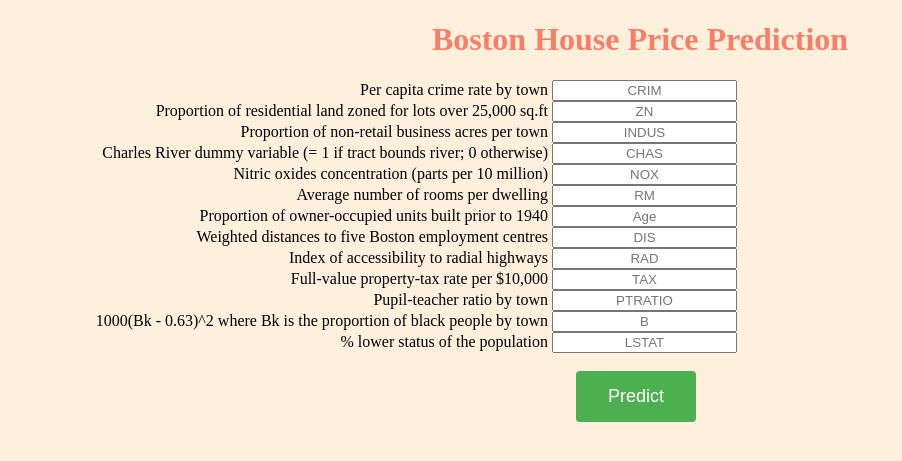
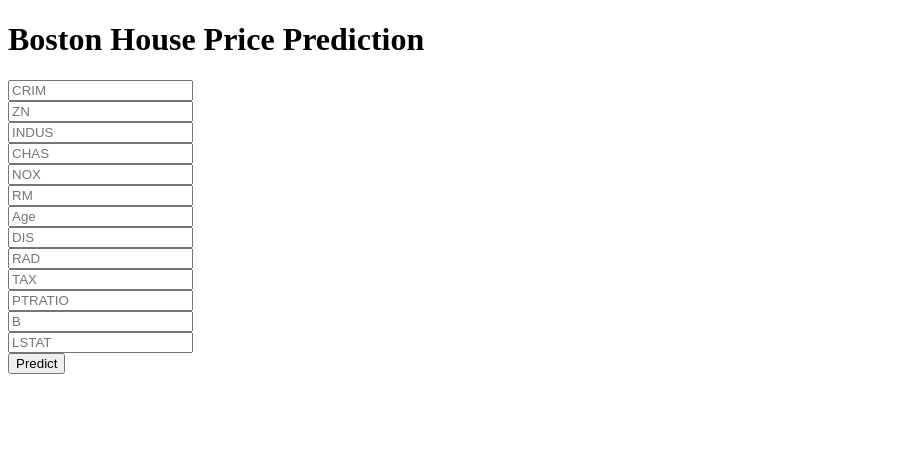
Before and after one commit to MounicaKandi/Housing-Price-Prediction, a Flask app: page / in a window 1280 px wide. Shown: the top 461 px of the page, without its empty margins (0-902 px from the left). Run offline with Flask 2, Linux system fonts and the light colour scheme; parts of the project's set-up code (start-up, migrations or seed data) failed here and were passed over.

Commit message:
New update

```diff
--- a/app.py
+++ b/app.py
@@ -7,7 +7,7 @@ import pandas as pd
 
 app=Flask(__name__)
 ## Load the model
-regmodel=pickle.load(open('ranforestregmodel.pkl','rb'))
+regmodel=pickle.load(open('regmodel.pkl','rb'))
 scalar=pickle.load(open('scaling.pkl','rb'))
 @app.route('/')
 def home():
--- a/templates/home.css
+++ /dev/null
@@ -1,7 +0,0 @@
-h1 {
-    text-align: center;
-}
-
-input {
-    text-align: center;
-}
--- a/templates/home.html
+++ b/templates/home.html
@@ -5,88 +5,36 @@
   <meta charset="UTF-8">
   <title>ML API</title>
   <link href='https://fonts.googleapis.com/css?family=Pacifico' rel='stylesheet' type='text/css'>
-  <link href='https://fonts.googleapis.com/css?family=Arimo' rel='stylesheet' type='text/css'>
-  <link href='https://fonts.googleapis.com/css?family=Hind:300' rel='stylesheet' type='text/css'>
-  <link href='https://fonts.googleapis.com/css?family=Open+Sans+Condensed:300' rel='stylesheet' type='text/css'>
-  <link href="home.css" rel="stylesheet" type = 'text/css'>
-  <style>
-    h1 {
-      color: rgb(252, 125, 102);
-      text-align: center;
-    }
-    input {
-      text-align: center;
+<link href='https://fonts.googleapis.com/css?family=Arimo' rel='stylesheet' type='text/css'>
+<link href='https://fonts.googleapis.com/css?family=Hind:300' rel='stylesheet' type='text/css'>
+<link href='https://fonts.googleapis.com/css?family=Open+Sans+Condensed:300' rel='stylesheet' type='text/css'>
 
-    }
-    label {
-        display: inline-block;
-        width: 540px;
-        text-align: right;
-    }
-    button {
-        background-color: #4CAF50; /* Green */
-        color: white;
-        border: none;
-        border-radius: 4px;
-        padding: 15px 32px;
-        text-align: center;
-        display: inline-block;
-        font-size: 18px;
-        position: fixed;
-        left: 45%;
-    }
-    body {
-      background-color: rgb(255, 240, 221);
-    }
-    </style>
+
 </head>
 
 <body>
  <div class="login">
 	<h1>Boston House Price Prediction</h1>
+
      <!-- Main Input For Receiving Query to our ML -->
     <form action="{{ url_for('predict')}}"method="post">
-      <label for="crim">Per capita crime rate by town </label>
       <input type="text" name="CRIM" placeholder="CRIM" required="required" /><br>
-
-      <label for="zn">Proportion of residential land zoned for lots over 25,000 sq.ft </label>
     	<input type="text" name="ZN" placeholder="ZN" required="required" /><br>
-
-      <label for="indus">Proportion of non-retail business acres per town </label>
         <input type="text" name="INDUS" placeholder="INDUS" required="required" /><br>
-
-        <label for="chas">Charles River dummy variable (= 1 if tract bounds river; 0 otherwise) </label>
         <input type="text" name="CHAS" placeholder="CHAS" required="required" /><br>
-
-        <label for="nox">Nitric oxides concentration (parts per 10 million) </label>
         <input type="text" name="NOX" placeholder="NOX" required="required" /><br>
-
-        <label for="rm">Average number of rooms per dwelling </label>
         <input type="text" name="RM" placeholder="RM" required="required" /><br>
-
-        <label for="age">Proportion of owner-occupied units built prior to 1940 </label>
         <input type="text" name="Age" placeholder="Age" required="required" /><br>
-
-        <label for="dis">Weighted distances to five Boston employment centres </label>
         <input type="text" name="DIS" placeholder="DIS" required="required" /><br>
-
-        <label for="rad">Index of accessibility to radial highways </label>
         <input type="text" name="RAD" placeholder="RAD" required="required" /><br>
-
-        <label for="tax">Full-value property-tax rate per $10,000 </label>
         <input type="text" name="TAX" placeholder="TAX" required="required" /><br>
-
-        <label for="ptratio">Pupil-teacher ratio by town </label>
         <input type="text" name="PTRATIO" placeholder="PTRATIO" required="required" /><br>
-
-        <label for="b">1000(Bk - 0.63)^2 where Bk is the proportion of black people by town </label>
         <input type="text" name="B" placeholder="B" required="required" /><br>
-
-        <label for="lstat">% lower status of the population </label>
         <input type="text" name="LSTAT" placeholder="LSTAT" required="required" /><br>
 
-        <br>
-        <button type="submit" >Predict</button>
+
+
+        <button type="submit" class="btn btn-primary btn-block btn-large">Predict</button>
     </form>
 
    <br>
```
Also changed, not shown: README.md, 7 other files.
